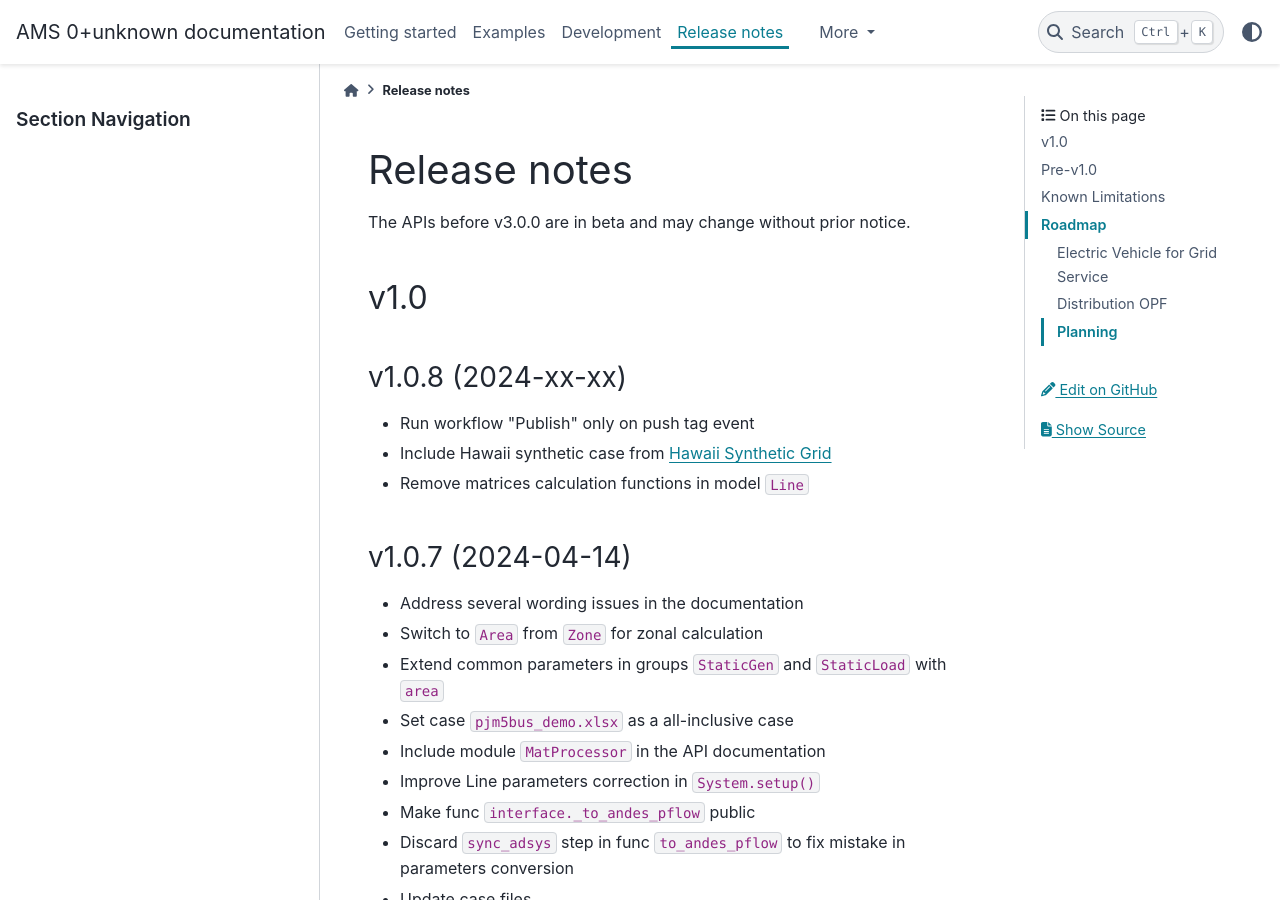
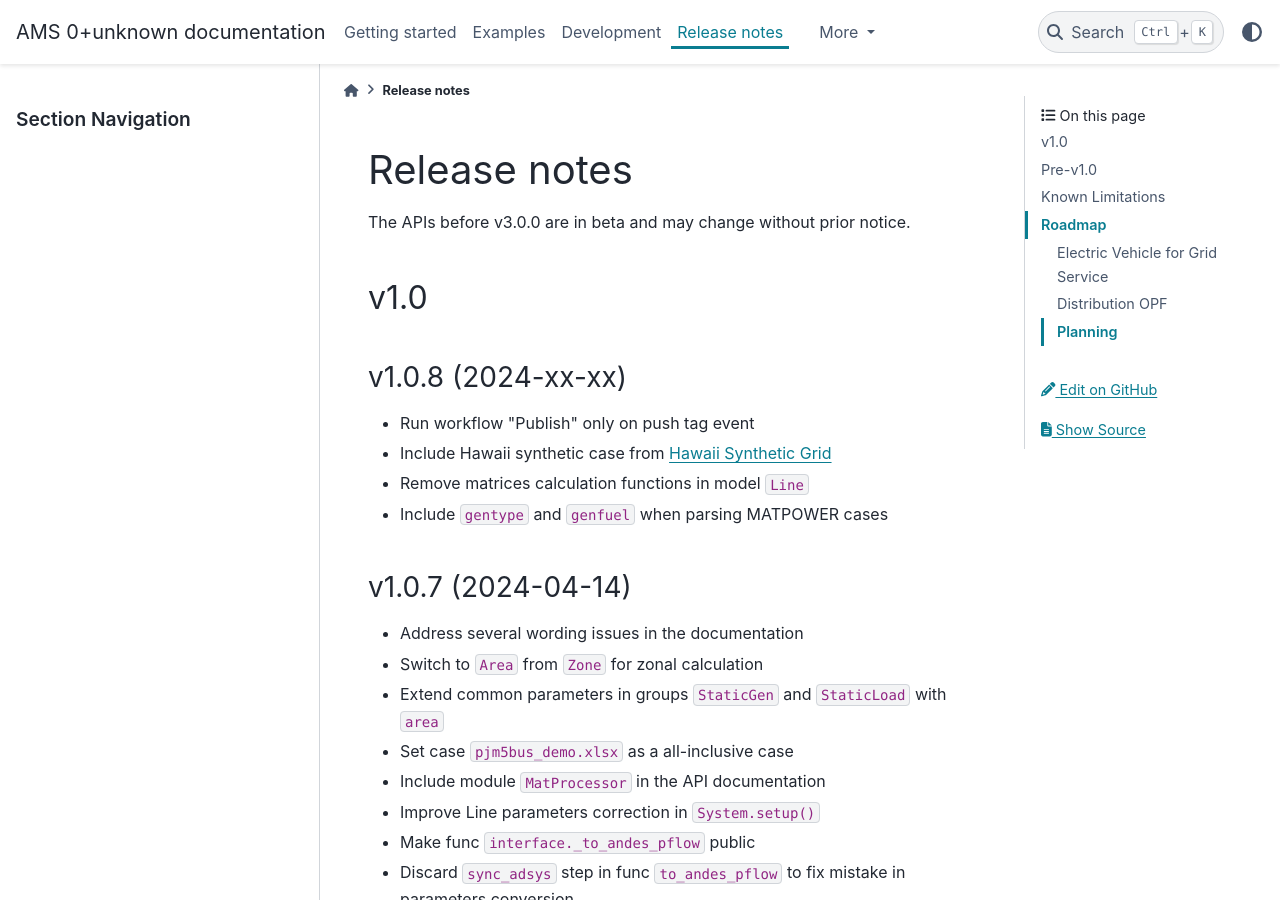
Before and after one commit to CURENT/ams, a Sphinx documentation site: the page built from docs/source/release-notes.rst, in a window 1280 px wide and 900 px high. Built offline with Sphinx 7.4.7 and the PyData theme 0.15.4, drawn with Linux system fonts in a browser that asks for light colours; pages that are not in the unit, such as notebooks, are missing from menus.

Commit message:
Update relase notes

```diff
--- a/docs/source/release-notes.rst
+++ b/docs/source/release-notes.rst
@@ -16,6 +16,7 @@ v1.0.8 (2024-xx-xx)
 - Include Hawaii synthetic case from
   `Hawaii Synthetic Grid <https://electricgrids.engr.tamu.edu/hawaii40/>`_
 - Remove matrices calculation functions in model ``Line``
+- Include ``gentype`` and ``genfuel`` when parsing MATPOWER cases
 
 v1.0.7 (2024-04-14)
 --------------------
```
